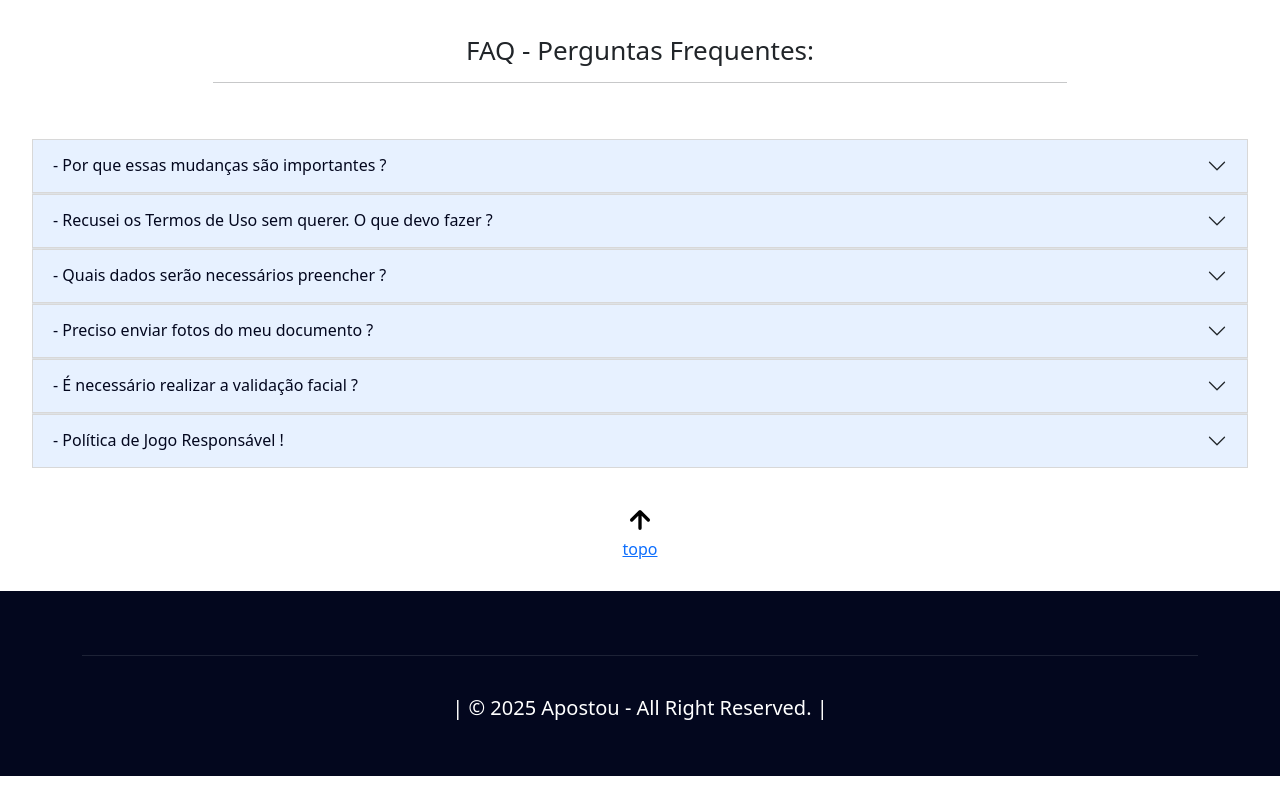
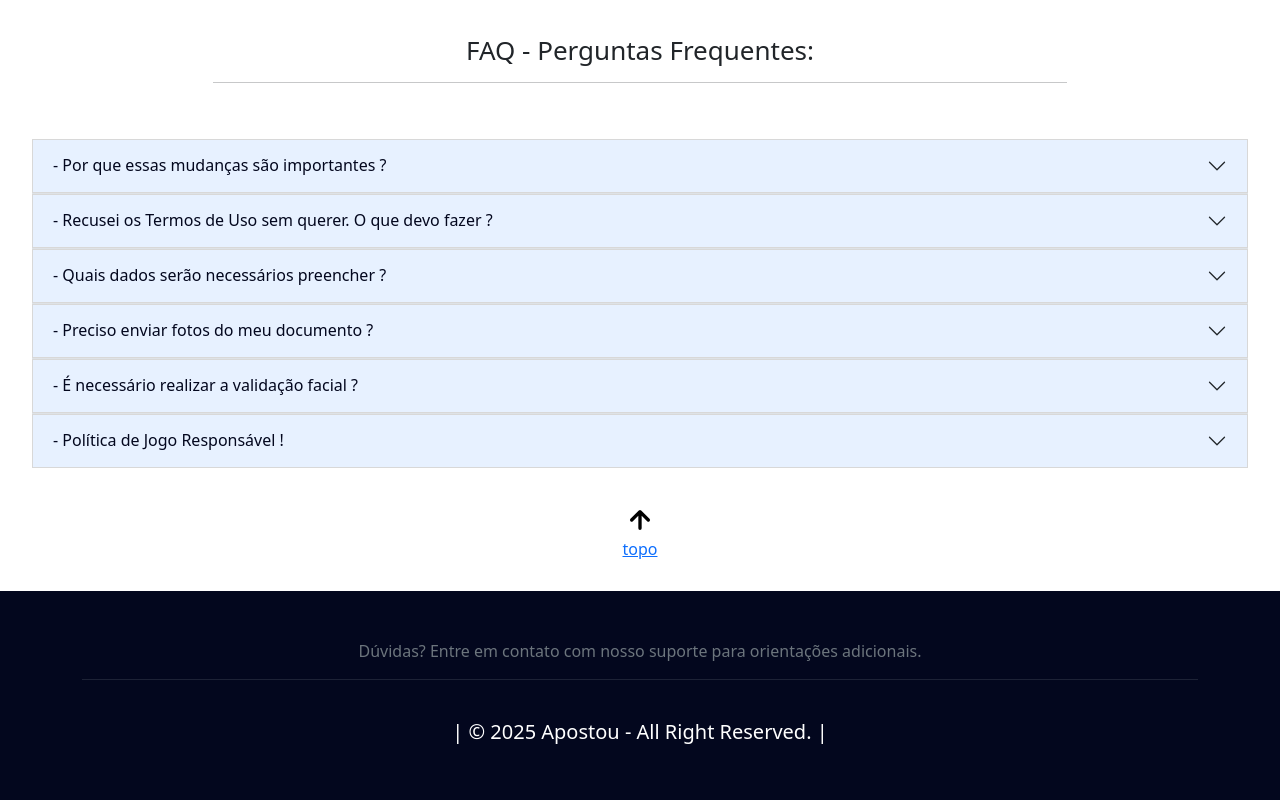
Before and after one commit to Apostou/landing_page_regulamentacao, a plain HTML site: page index.html in a window 1280 px wide. Shown: the part 3339-4139 px from the top of the page. Before the commit the page ends 4115 px from the top, so only its background shows below. Drawn offline with nearby package versions, Linux system fonts and the light colour scheme.

Commit message:
Link de Dúvidas? Entre em contato com nosso suporte para orientações adicionais.

```diff
--- a/index.html
+++ b/index.html
@@ -350,6 +350,7 @@
     <footer>
       <div class="bg text-secondary px-4 py-5 text-center">
         <div class="container">
+          Dúvidas? Entre em contato com nosso suporte para orientações adicionais.
           <hr>
           <br>
           <h5 class="rodape">| &copy; 2025 Apostou - All Right Reserved. | </h5>
```
